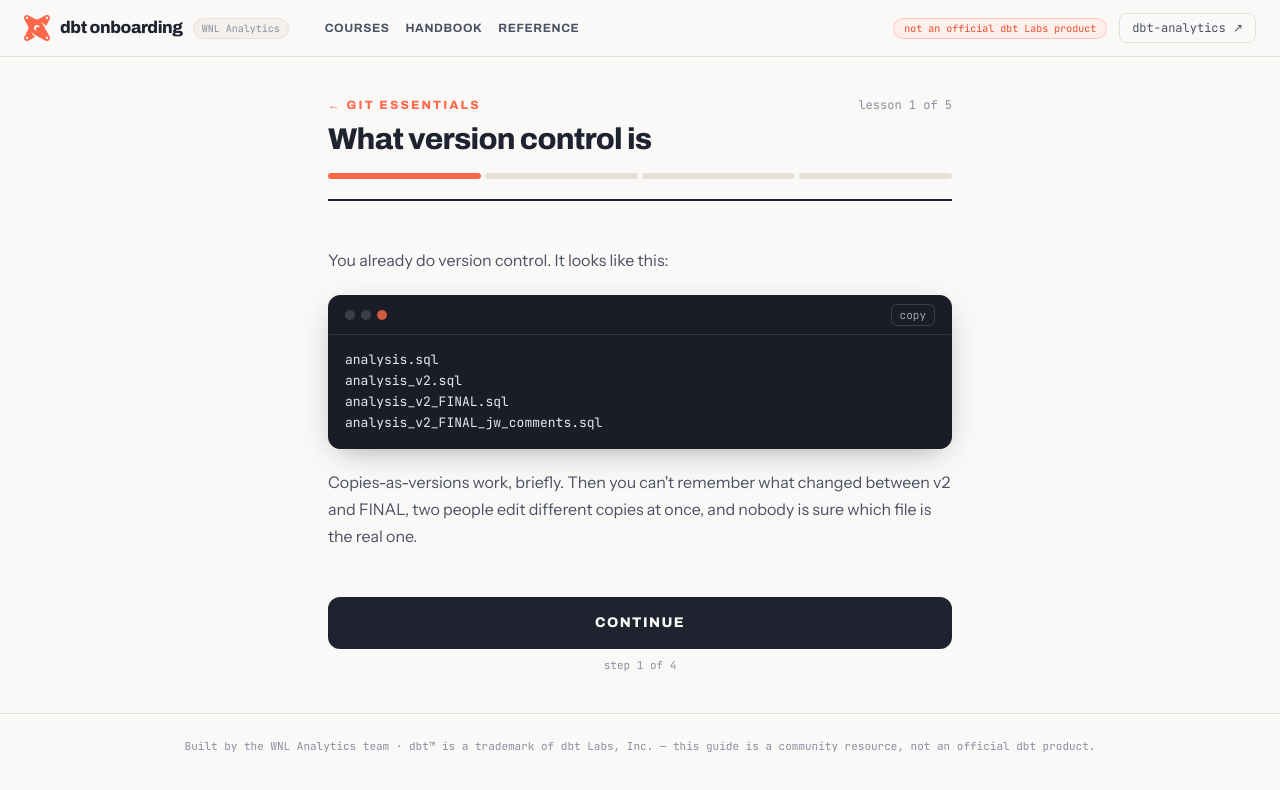
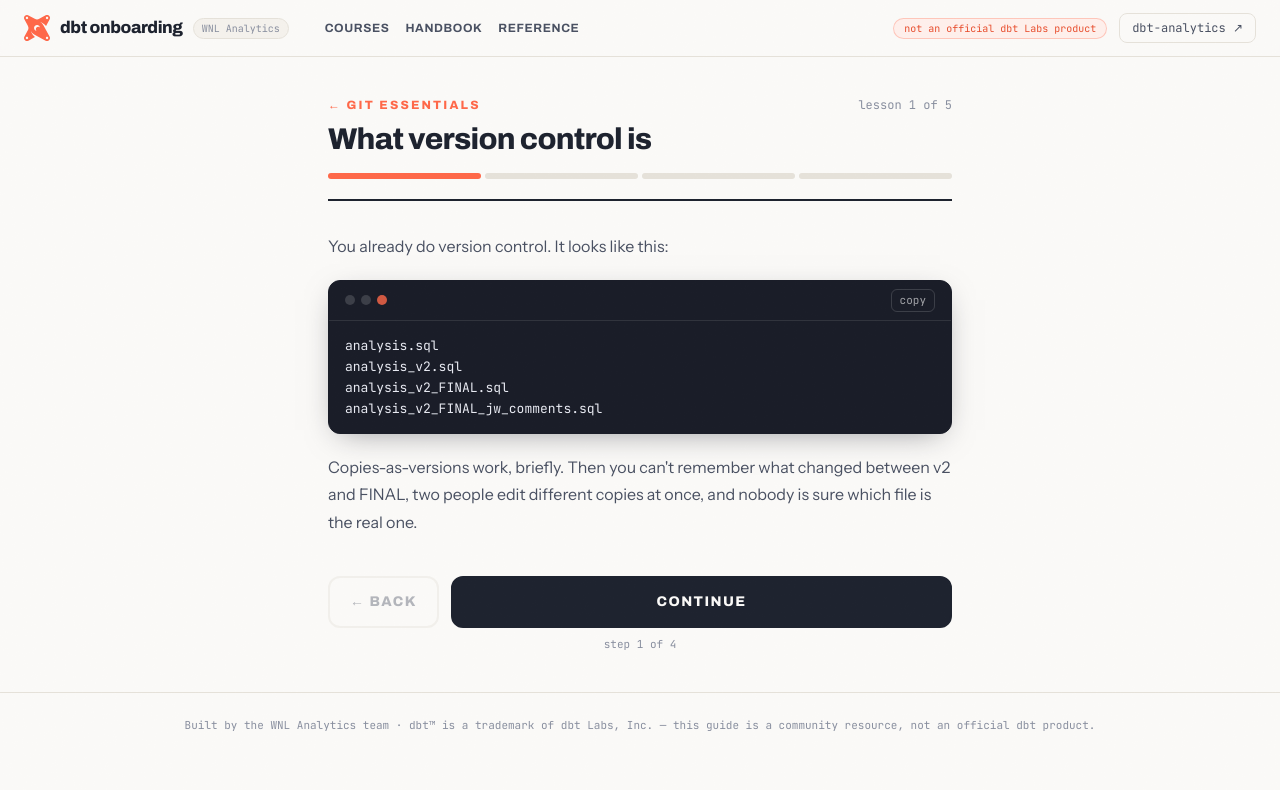
Before and after one commit to EddieDavison92/dbt-onboarding, a Next.js app: page /courses/git-essentials/what-version-control-is in a window 1280 px wide. Shown: the top 790 px of the page. Built offline with nearby package versions, Linux system fonts and the light colour scheme.

Commit message:
feat: lesson player shows one step at a time with back navigation

```diff
--- a/components/LessonPlayer.tsx
+++ b/components/LessonPlayer.tsx
@@ -1,6 +1,6 @@
 "use client";
 
-import { useEffect, useRef, useState } from "react";
+import { useEffect, useState } from "react";
 import Link from "next/link";
 import { useRouter } from "next/navigation";
 import { useProgress } from "@/lib/progress";
@@ -98,48 +98,50 @@
   const { ready, getStep, setStep, markDone, isDone } = useProgress();
   const router = useRouter();
 
-  // number of steps currently revealed (at least 1)
-  const [revealed, setRevealed] = useState(1);
-  // checkpoints answered this visit (resumed steps count as answered)
+  // current step shown (1-based)
+  const [pos, setPos] = useState(1);
+  // checkpoints answered (this visit, or restored from a previous one)
   const [answered, setAnswered] = useState<Record<number, boolean>>({});
-  // steps restored from a previous visit — checkpoint shown as already done
-  const [preAnswered, setPreAnswered] = useState<Record<number, boolean>>({});
   const [restored, setRestored] = useState(false);
-  const endRef = useRef<HTMLDivElement>(null);
 
-  // restore furthest position once progress is loaded
+  // resume at the furthest step reached previously
   useEffect(() => {
     if (ready && !restored) {
       const saved = getStep(lessonId);
       if (saved > 1) {
         const upTo = Math.min(saved, steps.length);
-        setRevealed(upTo);
+        setPos(upTo);
         const pre: Record<number, boolean> = {};
         for (let i = 0; i < upTo - 1; i++) pre[i] = true;
         setAnswered(pre);
-        setPreAnswered(pre);
       }
       setRestored(true);
     }
   }, [ready, restored, getStep, lessonId, steps.length]);
 
+  // persist the furthest position reached
   useEffect(() => {
-    if (restored) setStep(lessonId, revealed);
-  }, [revealed, restored, setStep, lessonId]);
+    if (restored) setStep(lessonId, pos);
+  }, [pos, restored, setStep, lessonId]);
 
-  const current = steps[revealed - 1];
-  const blocked = !!current?.check && !answered[revealed - 1];
-  const atEnd = revealed >= steps.length;
+  const i = pos - 1;
+  const step = steps[i];
+  const blocked = !!step.check && !answered[i];
+  const atEnd = pos >= steps.length;
   const finished = ready && isDone(`course/${lessonId}`);
+
+  const goBack = () => {
+    if (pos > 1) {
+      setPos((p) => p - 1);
+      window.scrollTo({ top: 0 });
+    }
+  };
 
   const advance = () => {
     if (blocked) return;
     if (!atEnd) {
-      setRevealed((r) => r + 1);
-      setTimeout(
-        () => endRef.current?.scrollIntoView({ behavior: "smooth", block: "start" }),
-        60,
-      );
+      setPos((p) => p + 1);
+      window.scrollTo({ top: 0 });
     } else {
       markDone(`course/${lessonId}`);
       router.push(nextHref);
@@ -163,31 +165,40 @@
         <h1 className="mt-2 font-display text-3xl font-extrabold tracking-tight text-ink">
           {lessonTitle}
         </h1>
-        <div className="mt-4 flex gap-1" aria-label={`step ${revealed} of ${steps.length}`}>
-          {steps.map((s, i) => (
-            <span
+        <div className="mt-4 flex gap-1" aria-label={`step ${pos} of ${steps.length}`}>
+          {steps.map((s, si) => (
+            <button
               key={s.id}
-              className={`h-1.5 flex-1 rounded-full transition-colors ${
-                i < revealed ? "bg-flame" : "bg-line"
+              type="button"
+              aria-label={`step ${si + 1}`}
+              disabled={si + 1 > Math.max(pos, ready ? getStep(lessonId) : 1)}
+              onClick={() => {
+                setPos(si + 1);
+                window.scrollTo({ top: 0 });
+              }}
+              className={`h-1.5 flex-1 rounded-full transition-colors disabled:cursor-default ${
+                si + 1 === pos
+                  ? "bg-flame"
+                  : si + 1 < pos || answered[si]
+                    ? "bg-flame/40 hover:bg-flame/70"
+                    : "bg-line"
               }`}
             />
           ))}
         </div>
       </header>
 
-      <div className="lesson flex flex-col gap-2">
-        {steps.slice(0, revealed).map((step, i) => (
-          <section key={step.id} className={i === revealed - 1 ? "rise" : undefined}>
+      <div key={step.id} className="lesson rise">
         {step.title && (
-              <h2 className="!mt-6 font-display text-xl font-extrabold tracking-tight text-ink">
+          <h2 className="!mt-0 font-display text-xl font-extrabold tracking-tight text-ink">
             {step.title}
           </h2>
         )}
         <div>{step.body}</div>
         {step.check &&
-              (preAnswered[i] ? (
+          (answered[i] ? (
             <p className="!my-3 rounded-lg bg-paper-warm px-3.5 py-2 font-mono text-xs text-ink-faint">
-                  ✓ checkpoint answered on a previous visit
+              ✓ checkpoint answered — continue when ready
             </p>
           ) : (
             <CheckpointBlock
@@ -195,16 +206,22 @@
               onAnswered={() => setAnswered((a) => ({ ...a, [i]: true }))}
             />
           ))}
-          </section>
-        ))}
       </div>
 
-      <div ref={endRef} className="mt-8 scroll-mt-24">
+      <div className="mt-10 flex items-center gap-3">
+        <button
+          type="button"
+          onClick={goBack}
+          disabled={pos <= 1}
+          className="rounded-xl border-2 border-line px-5 py-3.5 font-display text-sm font-extrabold uppercase tracking-widest text-ink-soft transition enabled:hover:border-ink enabled:hover:text-ink disabled:opacity-40"
+        >
+          ← Back
+        </button>
         <button
           type="button"
           onClick={advance}
           disabled={blocked}
-          className={`w-full rounded-xl border-2 px-5 py-3.5 font-display text-sm font-extrabold uppercase tracking-widest transition ${
+          className={`flex-1 rounded-xl border-2 px-5 py-3.5 font-display text-sm font-extrabold uppercase tracking-widest transition ${
             blocked
               ? "cursor-not-allowed border-line bg-paper-warm text-ink-faint"
               : "border-ink bg-ink text-paper hover:border-flame hover:bg-flame"
@@ -218,12 +235,10 @@
                 : `Finish lesson · ${nextLabel} →`
               : "Continue"}
         </button>
-        {!atEnd && (
+      </div>
       <p className="mt-2 text-center font-mono text-[11px] text-ink-faint">
-            step {revealed} of {steps.length}
+        step {pos} of {steps.length}
       </p>
-        )}
-      </div>
     </div>
   );
 }
```
Lines whose indentation alone changed are shown as unchanged.
